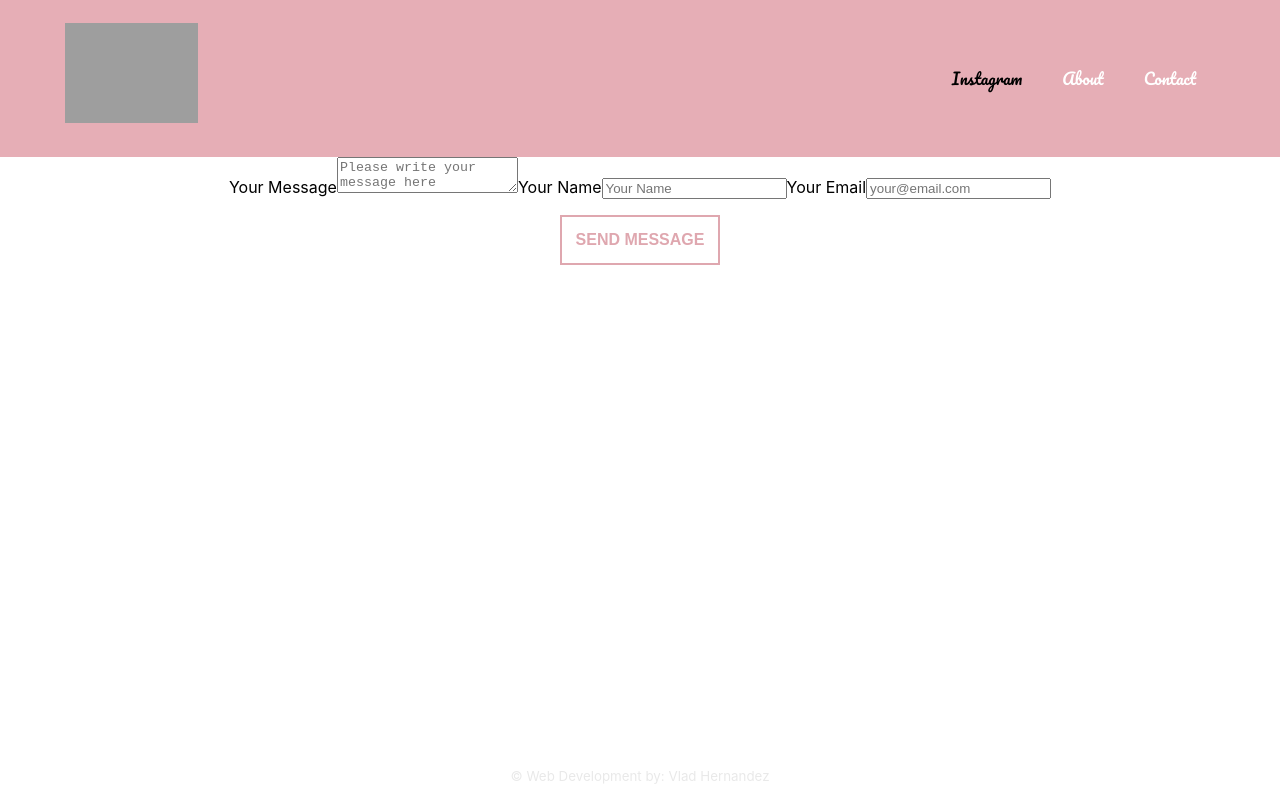
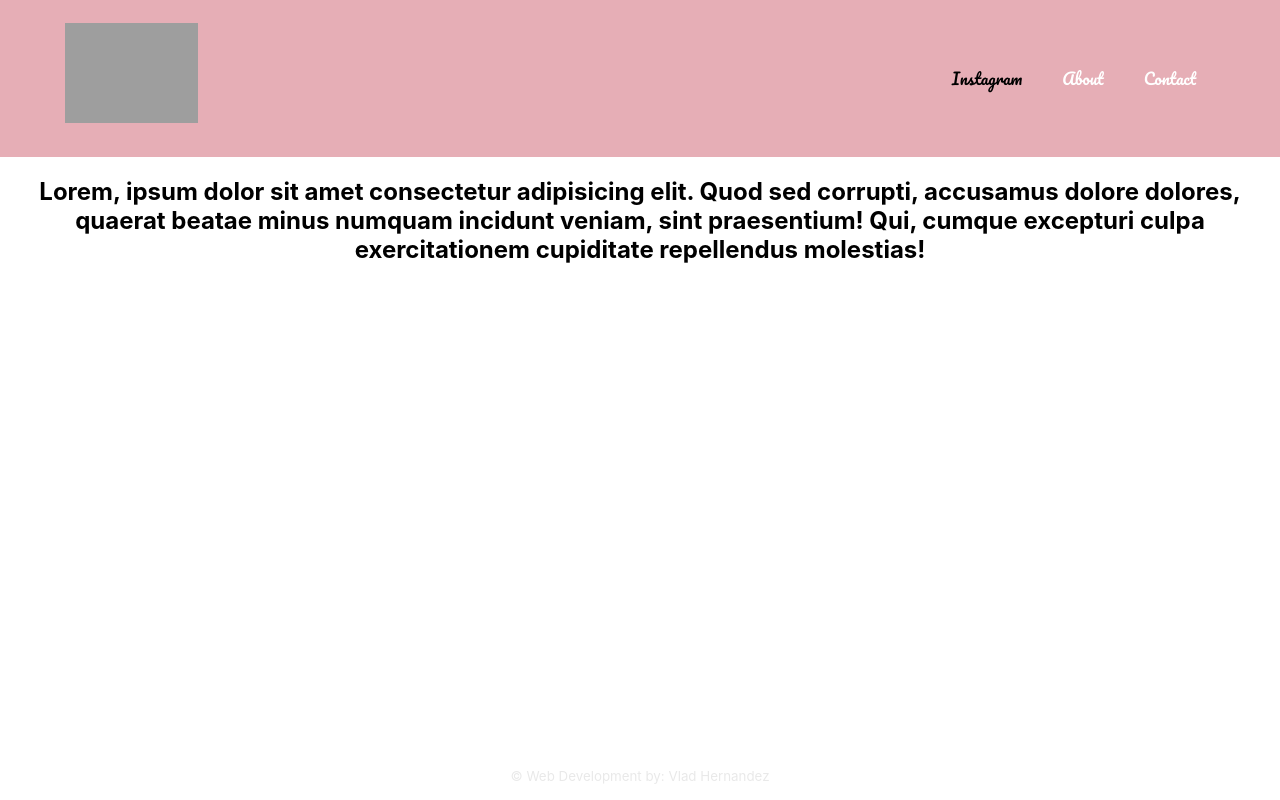
Before and after one commit to hernandez87v/freshoffthehoop, a React (Create React App) app: page /Contact in a window 1280 px wide. Built offline with nearby package versions, Linux system fonts and the light colour scheme; grey boxes are pictures that could not be loaded.

Commit message:
Restored contact page

```diff
--- a/src/components/Contact/Contact.jsx
+++ b/src/components/Contact/Contact.jsx
@@ -1,97 +1,17 @@
-import React, { Component } from 'react';
-import axios from 'axios';
+import React from 'react';
 import './Contact.scss';
 
-class Contact extends Component {
-  state = {
-    name: '',
-    message: '',
-    email: '',
-    sent: false,
-    buttonText: 'Send Message',
-  };
-
-  formSubmit = (e) => {
-    e.preventDefault();
-
-    this.setState({
-      buttonText: '...sending',
-    });
-
-    let data = {
-      name: this.state.name,
-      email: this.state.email,
-      message: this.state.message,
-    };
-
-    axios
-      .post('API_URI', data)
-      .then((res) => {
-        this.setState({ sent: true }, this.resetForm());
-      })
-      .catch(() => {
-        console.log('Message not sent');
-      });
-  };
-
-  resetForm = () => {
-    this.setState({
-      name: '',
-      message: '',
-      email: '',
-      buttonText: 'Message Sent',
-    });
-  };
-
-  render() {
-    return (
-      <form className="contact-form" onSubmit={(e) => this.formSubmit(e)}>
-        <label class="message" htmlFor="message-input">
-          Your Message
-        </label>
-        <textarea
-          onChange={(e) => this.setState({ message: e.target.value })}
-          name="message"
-          class="message-input"
-          type="text"
-          placeholder="Please write your message here"
-          value={this.state.message}
-          required
-        />
-
-        <label class="message-name" htmlFor="message-name">
-          Your Name
-        </label>
-        <input
-          onChange={(e) => this.setState({ name: e.target.value })}
-          name="name"
-          class="message-name"
-          type="text"
-          placeholder="Your Name"
-          value={this.state.name}
-        />
-
-        <label class="message-email" htmlFor="message-email">
-          Your Email
-        </label>
-        <input
-          onChange={(e) => this.setState({ email: e.target.value })}
-          name="email"
-          class="message-email"
-          type="email"
-          placeholder="your@email.com"
-          required
-          value={this.state.email}
-        />
-
-        <div className="button--container">
-          <button type="submit" className="button button-primary">
-            {this.state.buttonText}
-          </button>
-        </div>
-      </form>
-    );
-  }
+function Contact() {
+  return (
+    <div className="contact">
+      <h2>
+        Lorem, ipsum dolor sit amet consectetur adipisicing elit. Quod sed
+        corrupti, accusamus dolore dolores, quaerat beatae minus numquam
+        incidunt veniam, sint praesentium! Qui, cumque excepturi culpa
+        exercitationem cupiditate repellendus molestias!
+      </h2>
+    </div>
+  );
 }
 
 export default Contact;
```
